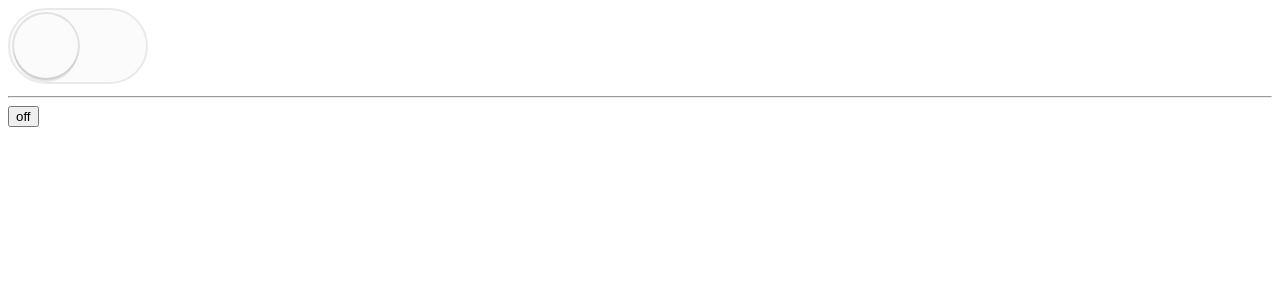
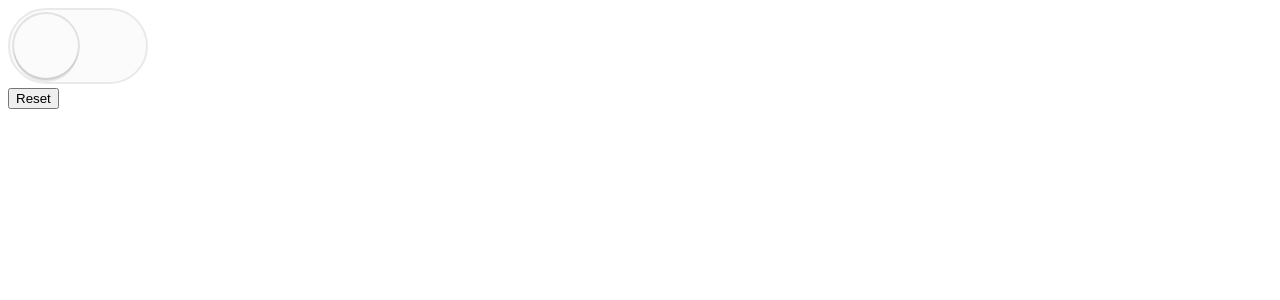
Before and after one commit to dunghd/create-react-ts-from-scratch, a React app: page / in a window 1280 px wide. Shown: the top 300 px of the page. Built offline with nearby package versions, Linux system fonts and the light colour scheme.

Commit message:
State Reducer - 1

```diff
--- a/src/App.js
+++ b/src/App.js
@@ -1,53 +1,32 @@
 import React from "react";
 // import { UserSettings, UserDataDisplay } from "./screens/user-profile";
 // import { UserProvider } from "./context/user-context";
-import { Switch } from "./switch";
-import { ToggleProvider, useToggle } from "./context/toggle-context";
+// import { Switch } from "./switch";
+// import { ToggleProvider, useToggle } from "./context/toggle-context";
+// import { useToggle } from "./context/toggle-context";
+import Toggle from "./screens/toggle";
 
-const ToggleButton = (props) => {
-  const { on, getTogglerProps } = useToggle();
-  return <Switch {...getTogglerProps({ on })} />;
-};
+// const ToggleButton = (props) => {
+//   const { on, getTogglerProps } = useToggle();
+//   return <Switch {...getTogglerProps({ on })} />;
+// };
 
-const CustomButton = (props) => {
-  const { on, getTogglerProps } = useToggle();
-  return (
-    <button
-      {...getTogglerProps({
-        "arial-label": "custom-button",
-        onClick: (e) => console.info("onButtonClick", e),
-      })}
-    >
-      {on ? "on" : "off"}
-    </button>
-  );
-};
+// const CustomButton = (props) => {
+//   const { on, getTogglerProps } = useToggle();
+//   return (
+//     <button
+//       {...getTogglerProps({
+//         "arial-label": "custom-button",
+//         onClick: (e) => console.info("onButtonClick", e),
+//       })}
+//     >
+//       {on ? "on" : "off"}
+//     </button>
+//   );
+// };
 
 function App() {
-  return (
-    // <div
-    //   style={{
-    //     minHeight: 350,
-    //     width: 300,
-    //     backgroundColor: "#ddd",
-    //     borderRadius: 4,
-    //     padding: 10,
-    //   }}
-    // >
-    //   <UserProvider>
-    //     <UserSettings />
-    //     <UserDataDisplay />
-    //   </UserProvider>
-    // </div>
-
-    <div>
-      <ToggleProvider>
-        <ToggleButton />
-        <hr />
-        <CustomButton />
-      </ToggleProvider>
-    </div>
-  );
+  return <Toggle />;
 }
 
 export default App;
--- a/src/context/toggle-context.js
+++ /dev/null
@@ -1,42 +0,0 @@
-import React from "react";
-
-const ToggleContext = React.createContext();
-ToggleContext.displayName = "ToggleContext";
-
-function callAll(...fns) {
-  return (...args) => {
-    fns.forEach((fn) => {
-      console.log(args);
-      fn && fn(...args);
-    });
-  };
-}
-
-function ToggleProvider({ children }) {
-  const [on, setOn] = React.useState(false);
-  const toggle = () => setOn(!on);
-
-  function getTogglerProps({ onClick, ...props } = {}) {
-    return {
-      "arial-pressed": on.toString(),
-      onClick: callAll(onClick, toggle),
-      ...props,
-    };
-  }
-
-  const value = { on, getTogglerProps };
-
-  return (
-    <ToggleContext.Provider value={value}>{children}</ToggleContext.Provider>
-  );
-}
-
-function useToggle() {
-  const context = React.useContext(ToggleContext);
-  if (context === undefined) {
-    throw new Error(`useToggle must be used within a ToggleProvider`);
-  }
-  return context;
-}
-
-export { ToggleProvider, useToggle };
--- /dev/null
+++ b/src/context/use-toggle.js
@@ -0,0 +1,65 @@
+import React from "react";
+
+const ToggleContext = React.createContext();
+ToggleContext.displayName = "ToggleContext";
+
+const callAll =
+  (...fns) =>
+  (...args) =>
+    fns.forEach((fn) => fn?.(...args));
+
+const actionTypes = {
+  toggle: "toggle",
+  reset: "reset",
+};
+
+function toggleReducer(state, { type, initialState }) {
+  switch (type) {
+    case actionTypes.toggle: {
+      return { on: !state.on };
+    }
+    case actionTypes.reset: {
+      return initialState;
+    }
+    default: {
+      throw new Error(`Unsupported type: ${type}`);
+    }
+  }
+}
+
+function useToggle({ initialOn = false, reducer = toggleReducer } = {}) {
+  const { current: initialState } = React.useRef({ on: initialOn });
+  // 🐨 instead of passing `toggleReducer` here, pass the `reducer` that's
+  // provided as an option
+  // ... and that's it! Don't forget to check the 💯 extra credit!
+  const [state, dispatch] = React.useReducer(reducer, initialState);
+  const { on } = state;
+
+  const toggle = () => dispatch({ type: actionTypes.toggle });
+  const reset = () => dispatch({ type: actionTypes.reset, initialState });
+
+  function getTogglerProps({ onClick, ...props } = {}) {
+    return {
+      "aria-pressed": on,
+      onClick: callAll(onClick, toggle),
+      ...props,
+    };
+  }
+
+  function getResetterProps({ onClick, ...props } = {}) {
+    return {
+      onClick: callAll(onClick, reset),
+      ...props,
+    };
+  }
+
+  return {
+    on,
+    reset,
+    toggle,
+    getTogglerProps,
+    getResetterProps,
+  };
+}
+
+export { toggleReducer, useToggle, actionTypes };
--- /dev/null
+++ b/src/screens/toggle.js
@@ -0,0 +1,58 @@
+import React from "react";
+import { useToggle, toggleReducer, actionTypes } from "../context/use-toggle";
+import { Switch } from "../switch";
+
+const Toggle = () => {
+  const [timesClicked, setTimesClicked] = React.useState(0);
+  const clickedTooMuch = timesClicked >= 4;
+
+  function toggleStateReducer(state, action) {
+    // switch (action.type) {
+    //   case "toggle": {
+    //     if (clickedTooMuch) {
+    //       return { on: state.on };
+    //     }
+    //     return { on: !state.on };
+    //   }
+    //   case "reset": {
+    //     return { on: false };
+    //   }
+    //   default: {
+    //     throw new Error(`Unsupported type: ${action.type}`);
+    //   }
+    // }
+    if (action.type === actionTypes.toggle && timesClicked >= 4) {
+      return { on: state.on };
+    }
+    return toggleReducer(state, action);
+  }
+
+  const { on, getTogglerProps, getResetterProps } = useToggle({
+    reducer: toggleStateReducer,
+  });
+
+  return (
+    <div>
+      <Switch
+        {...getTogglerProps({
+          disabled: clickedTooMuch,
+          on: on,
+          onClick: () => setTimesClicked((count) => count + 1),
+        })}
+      />
+      {clickedTooMuch ? (
+        <div data-testid="notice">
+          Whoa, you clicked too much!
+          <br />
+        </div>
+      ) : timesClicked > 0 ? (
+        <div data-testid="click-count">Click count: {timesClicked}</div>
+      ) : null}
+      <button {...getResetterProps({ onClick: () => setTimesClicked(0) })}>
+        Reset
+      </button>
+    </div>
+  );
+};
+
+export default Toggle;
```
